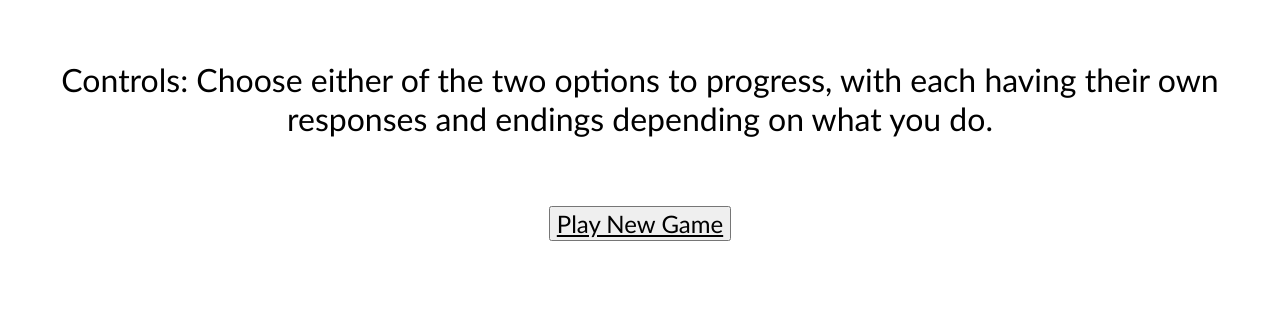
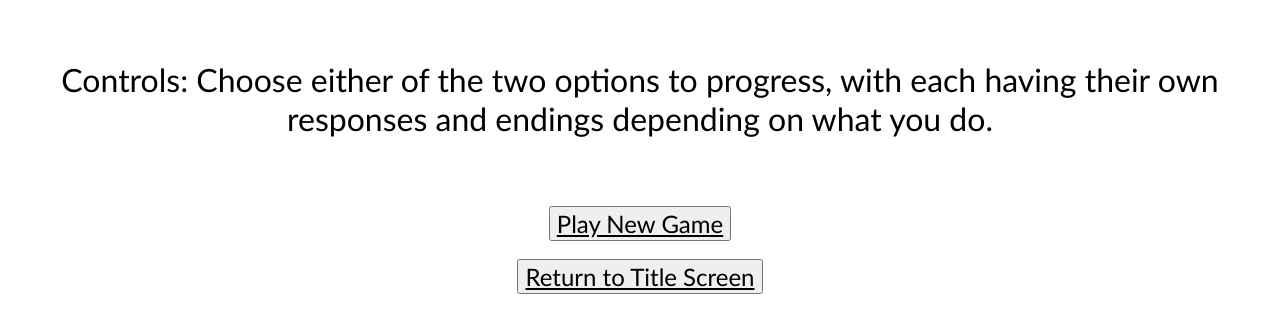
Before and after one commit to AdrianMartinezGit/GroupCYOAWithStyles, a plain HTML site: page pages/instructions.html in a window 1280 px wide. Shown: the part 224-556 px from the top of the page. Drawn offline with Linux system fonts and the light colour scheme.

Commit message:
Updated Instructions Page

```diff
--- a/pages/instructions.html
+++ b/pages/instructions.html
@@ -15,5 +15,7 @@
 
     <br><br>
     <button><a href="./part_one.html">Play New Game</a></button>
+    <br>
+    <button><a href="../index.html">Return to Title Screen</a></button>
 </body>
 </html>
```
